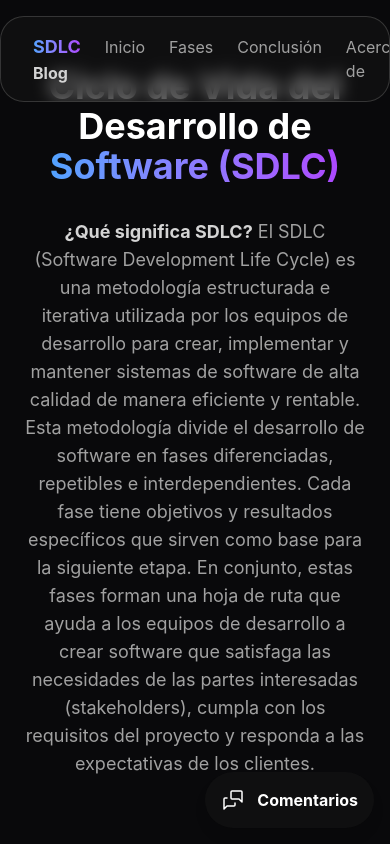
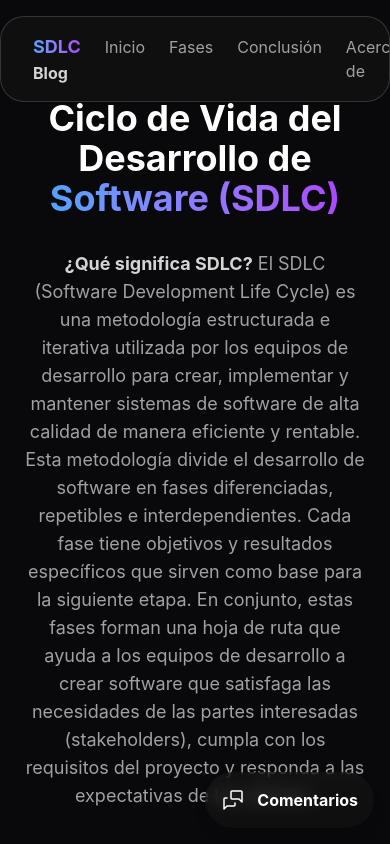
Before and after one commit to pillz4xngxl/SDLC-blog, a website: page index.html in a window 390 px wide. Shown: the top 844 px of the page. Drawn offline with Linux system fonts and the light colour scheme.

Commit message:
header fixed in small screens

```diff
--- a/index.html
+++ b/index.html
@@ -27,7 +27,7 @@
   <!-- header -->
   <header class="relative flex flex-col min-h-screen justify-center text-center gap-6 max-w-5xl p-6">
     <div class="group hover:-translate-y-1 transition duration-500">
-      <h1 class="text-4xl xl:text-6xl font-bold text-white mb-8">
+      <h1 class="text-4xl xl:text-6xl font-bold text-white mb-8 mt-16 sm:mt-0">
         Ciclo de Vida del Desarrollo de <span class="bg-linear-to-r from-blue-400 to-purple-500 bg-clip-text text-transparent">Software (SDLC)</span>
       </h1>
       <p class="text-neutral-400 text-lg group-hover:text-neutral-300 transition duration-300">
```
Also changed, not shown: output.css.
